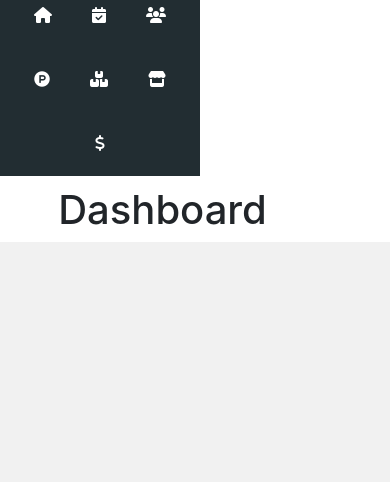
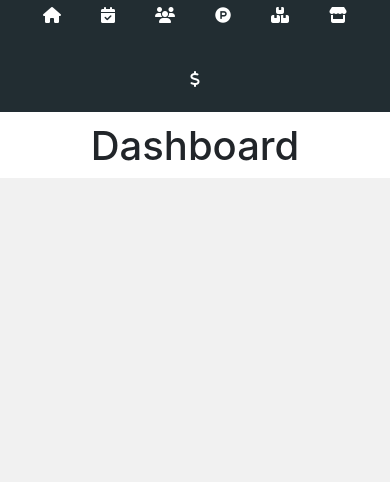
Before and after one commit to roblesandresm/BindSolutions, a PHP site: page / in a window 390 px wide; the page is wider, and only the part inside the window is pictured. Shown: the part 116-598 px from the top of that part. Run offline with PHP 8.4, Linux system fonts and the light colour scheme; the visitor is signed in with stand-in values (Sample User, id 1); some libraries are stand-ins or nearby versions.

Commit message:
cambios layout class bootstrap

```diff
--- a/views/modules/evento.php
+++ b/views/modules/evento.php
@@ -1,5 +1,5 @@
 <!-- CONTENIDO PRINCIPAL -->
-<main class="main col-10">
+<main class="main col">
     <div class="row justify-content-center align-content-center text-center">
         <div class="columna col-lg-6">
            <h1>Evento 1</h1>
--- a/views/modules/eventos.php
+++ b/views/modules/eventos.php
@@ -1,5 +1,5 @@
 <!-- GESTION DE EVENTOS -->
-<main class="main col-10">
+<main class="main col">
     <div class="row">
         <div class="col-lg-6 col-xs-12">
             <h1>Administrar eventos</h1>
--- a/views/modules/inicio.php
+++ b/views/modules/inicio.php
@@ -1,5 +1,5 @@
 <!-- CONTENIDO PRINCIPAL -->
-<main class="main col-10">
+<main class="main col">
     <div class="row justify-content-center align-content-center text-center">
         <div class="columna col-lg-6">
            <h1>Dashboard</h1>
--- a/views/modules/inventarios.php
+++ b/views/modules/inventarios.php
@@ -1,5 +1,5 @@
 <!-- GESTION DE Inventarios Eventos -->
-<main class="main col-10">
+<main class="main col">
     <div class="row">
         <div class="col-lg-6 col-xs-12">
             <h1>Administrar Inventarios</h1>
--- a/views/modules/puntos-venta.php
+++ b/views/modules/puntos-venta.php
@@ -1,5 +1,5 @@
 <!-- GESTION DE PUNTOS DE VENTA -->
-<main class="main col-10">
+<main class="main col">
     <div class="row">
         <div class="col-lg-6 col-xs-12">
             <h1>Administrar puntos de venta</h1>
--- a/views/modules/sidebar.php
+++ b/views/modules/sidebar.php
@@ -1,5 +1,5 @@
 <!-- BARRA LATERAL-->
-<div class="barra-lateral col-2">
+<div class="barra-lateral col-lg-2 col-xs-2">
     <nav class="menu d-flex d-sm-block justify-content-center flex-wrap">
         <a href="inicio" alt="Inicio" ><i class="fas fa-home"></i><span>Inicio</span></a>
         <a href="eventos"><i class="fas fa-calendar-check"></i><span>Eventos</span></a>
--- a/views/modules/usuarios.php
+++ b/views/modules/usuarios.php
@@ -1,5 +1,5 @@
 <!-- CONTENIDO GESTION DE USUARIOS -->
-<main class="main col-10">
+<main class="main col">
     <div class="row">
         <div class="col">
             <h1>Administrar usuarios</h1>
```
Also changed, not shown: views/modules/productos.php (+7 -1 lines).
